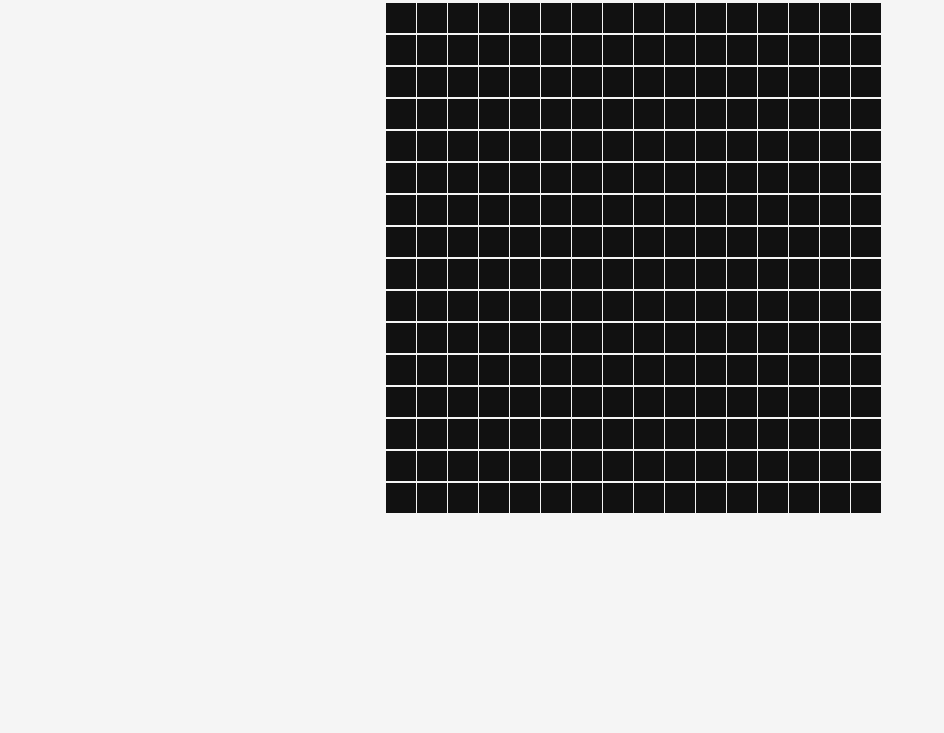
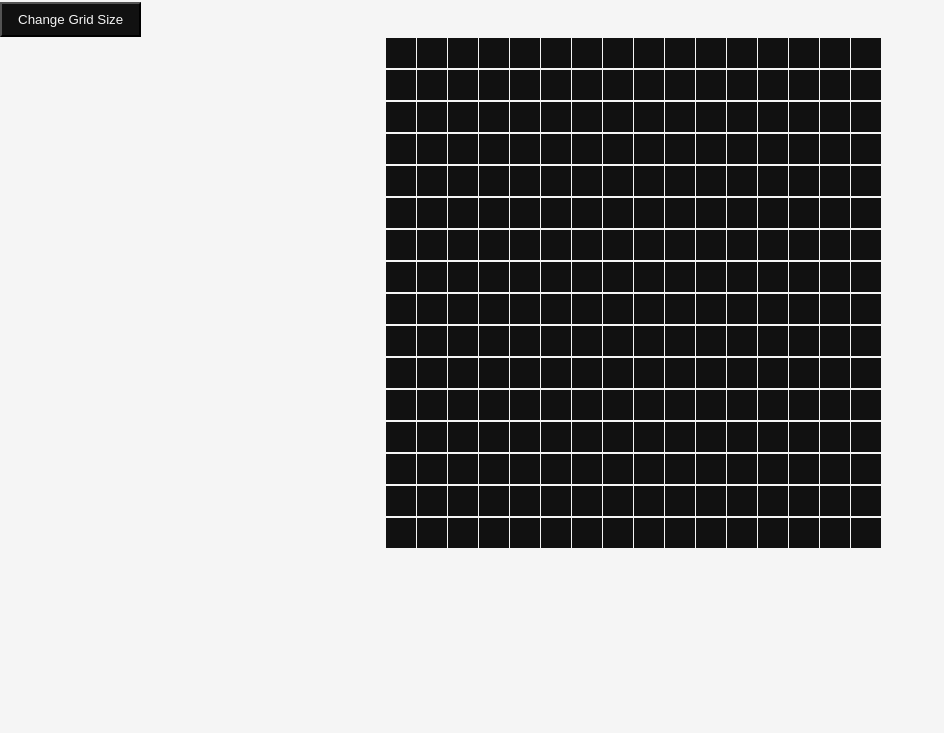
Before and after one commit to itspitso/etch-a-sketch, a plain HTML site: page index.html in a window 1280 px wide. Shown: the part 67-800 px from the top of the page, without its empty margins (0-944 px from the left). Drawn offline with Linux system fonts and the light colour scheme.

Commit message:
Add button to change grid size

```diff
--- a/index.html
+++ b/index.html
@@ -9,6 +9,7 @@
     </head>
     <body>
         <h1>Etch-A-Sketch</h1>
+        <button id="grid-size">Change Grid Size</button>
         <div id="container">
         </div>
     </body>
--- a/style.css
+++ b/style.css
@@ -2,12 +2,19 @@
     margin: 0;
     padding: 0;
     background-color: #f5f5f5;
+    font-family: Arial, Helvetica, sans-serif;
 }
 
 h1 {
     text-align: center;
-    font-family: Arial, Helvetica, sans-serif;
     padding: 16px;
+}
+
+#grid-size {
+    background-color: #111111;
+    color: #f5f5f5;
+    padding: 8px 16px;
+    margin: auto;
 }
 
 #container {
```
